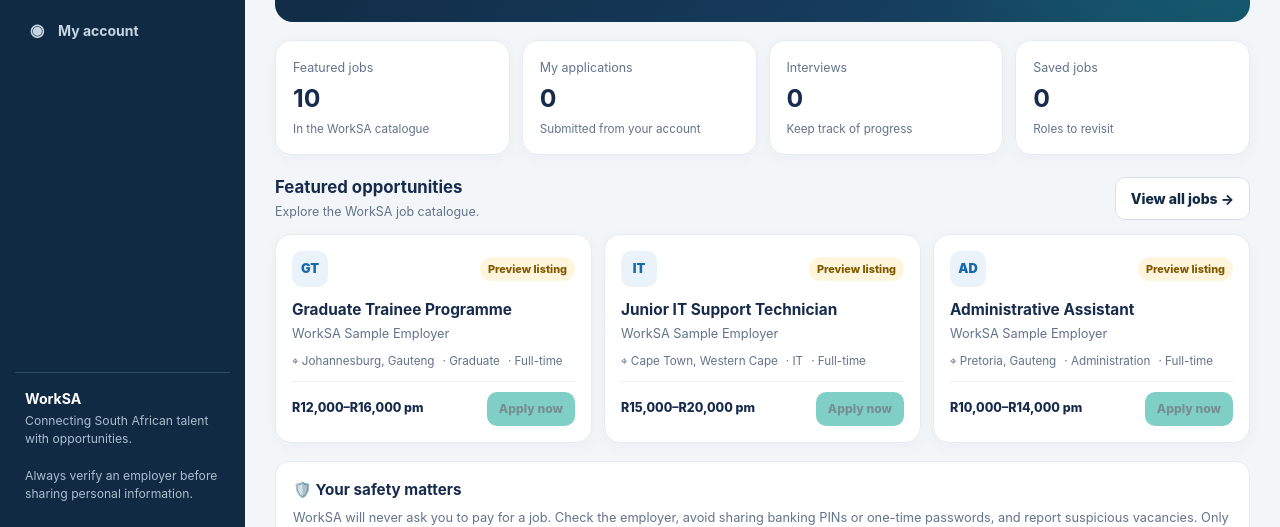
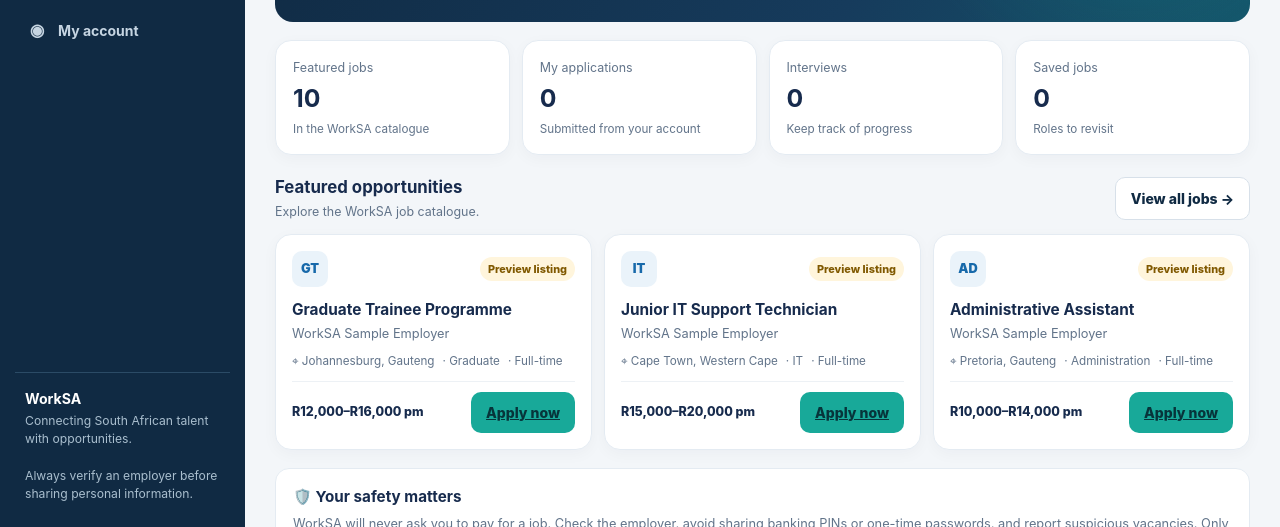
Before and after one commit to casenovacart/WorkSA, a plain HTML site: page index.html in a window 1280 px wide. Shown: the part 273-800 px from the top of the page. Drawn offline with nearby package versions, Linux system fonts and the light colour scheme.

Commit message:
Enable direct WorkSA application links for preview job cards

```diff
--- a/index.html
+++ b/index.html
@@ -69,16 +69,17 @@ function esc(v){return String(v??'').replace(/[&<>"']/g,c=>({'&':'&amp;','<':'&l
 function setPage(name){page=name;document.querySelectorAll('.page').forEach(p=>p.classList.toggle('active',p.id==='page-'+name));document.querySelectorAll('[data-page]').forEach(b=>{if(b.dataset.page===name)b.setAttribute('aria-current','page');else b.removeAttribute('aria-current')});$('pageTitle').textContent={home:'Overview',jobs:'Find jobs',applications:'My applications',account:'My account'}[name];$('content')?.scrollTo(0,0);document.querySelector('.content').scrollTop=0;if(name==='jobs')renderJobs();if(name==='applications')renderApplications()}
 document.querySelectorAll('[data-page]').forEach(b=>b.addEventListener('click',()=>setPage(b.dataset.page)));
 document.querySelectorAll('[data-go]').forEach(b=>b.addEventListener('click',()=>setPage(b.dataset.go)));
-function jobCard(j){return '<article class="card job-card"><div class="job-top"><span class="company-mark">'+esc(j.initials||j.company?.slice(0,2)||'WS')+'</span><span class="tag '+(j.demo?'demo':'')+'">'+(j.demo?'Preview listing':'Verified listing')+'</span></div><h3>'+esc(j.title)+'</h3><div class="company">'+esc(j.company)+'</div><div class="job-meta"><span>⌖ '+esc(j.location)+'</span><span>· '+esc(j.category)+'</span><span>· '+esc(j.type||'Full-time')+'</span></div><div class="job-bottom"><span class="salary">'+esc(j.salary||'Salary not disclosed')+'</span><button class="btn btn-primary" data-apply="'+esc(j.id)+'" '+(j.demo?'disabled title="Preview only"':'')+'>Apply now</button></div></article>'}
+function jobCard(j){return '<article class="card job-card"><div class="job-top"><span class="company-mark">'+esc(j.initials||j.company?.slice(0,2)||'WS')+'</span><span class="tag '+(j.demo?'demo':'')+'">'+(j.demo?'Preview listing':'Verified listing')+'</span></div><h3>'+esc(j.title)+'</h3><div class="company">'+esc(j.company)+'</div><div class="job-meta"><span>⌖ '+esc(j.location)+'</span><span>· '+esc(j.category)+'</span><span>· '+esc(j.type||'Full-time')+'</span></div><div class="job-bottom"><span class="salary">'+esc(j.salary||'Salary not disclosed')+'</span><a class="btn btn-primary" data-apply="'+esc(j.id)+'" href="?apply='+encodeURIComponent(j.id)+'">Apply now</a></div></article>'}
 function renderHome(){ $('featuredJobs').innerHTML=jobs.slice(0,3).map(jobCard).join('');$('heroJobs').textContent=jobs.length;$('statJobs').textContent=jobs.length;$('statApplications').textContent=applications.length;$('statInterviews').textContent=applications.filter(a=>a.status==='Interview').length;$('statSaved').textContent=Number(localStorage.getItem('worksa.saved.count')||0)}
 function filteredJobs(){return jobs.filter(j=>(!filter.q||(j.title+' '+j.company+' '+j.category).toLowerCase().includes(filter.q.toLowerCase()))&&(!filter.location||j.location.toLowerCase().includes(filter.location.toLowerCase()))&&(!filter.category||j.category===filter.category))}
 function renderJobs(){const list=filteredJobs(),pages=Math.max(1,Math.ceil(list.length/perPage));pageNo=Math.min(pageNo,pages);$('allJobs').innerHTML=list.slice((pageNo-1)*perPage,pageNo*perPage).map(jobCard).join('')||'<div class="empty" style="grid-column:1/-1"><strong>No matching vacancies found</strong>Try a different keyword, location or category. New employer listings will appear here.</div>';$('resultCount').textContent='Showing '+list.length+' matching opportunities';$('resultHeading').textContent=filter.q||filter.category?'Search results':'Featured jobs';$('pagination').innerHTML=pages>1?'<button class="btn btn-light" id="prevPage" '+(pageNo===1?'disabled':'')+'>Previous</button><span>Page '+pageNo+' of '+pages+'</span><button class="btn btn-light" id="nextPage" '+(pageNo===pages?'disabled':'')+'>Next</button>':'';$('prevPage')?.addEventListener('click',()=>{pageNo--;renderJobs()});$('nextPage')?.addEventListener('click',()=>{pageNo++;renderJobs()})}
 $('jobSearch').addEventListener('submit',e=>{e.preventDefault();filter={q:$('query').value.trim(),location:$('jobLocation').value.trim(),category:$('jobCategory').value};pageNo=1;document.querySelectorAll('[data-cat]').forEach(b=>b.setAttribute('aria-pressed',String(b.dataset.cat===filter.category)));renderJobs()});
 $('categoryChips').addEventListener('click',e=>{const b=e.target.closest('[data-cat]');if(!b)return;filter.category=b.dataset.cat;$('jobCategory').value=filter.category;pageNo=1;document.querySelectorAll('[data-cat]').forEach(x=>x.setAttribute('aria-pressed',String(x===b)));renderJobs()});
-document.addEventListener('click',e=>{const b=e.target.closest('[data-apply]');if(!b)return;const job=jobs.find(j=>j.id===b.dataset.apply);if(job&&!job.demo)openApply(job)});
-function openApply(job){$('applyJobId').value=job.id;$('applyJobName').textContent=job.title+' · '+job.company;$('applyNotice').textContent=user?'Your application will be sent to WorkSA and associated with your account.':'Sign in or create an account before applying.';$('applySubmit').disabled=!user;$('applyModal').classList.add('open');$('applicantName').focus()}
-document.querySelectorAll('[data-close]').forEach(b=>b.addEventListener('click',()=>$('applyModal').classList.remove('open')));
-$('applyModal').addEventListener('click',e=>{if(e.target===$('applyModal'))$('applyModal').classList.remove('open')});
+function openApply(job,updateUrl=true){$('applyJobId').value=job.id;$('applyJobName').textContent=job.title+' · '+job.company;const preview=!!job.demo;$('applyNotice').textContent=preview?'This is a preview application link. This sample vacancy is not a live job, and no application can be sent to an employer.':'Your application will be sent to WorkSA and associated with your account.';document.querySelectorAll('#applyForm .field').forEach(el=>el.classList.toggle('hidden',preview));$('applySubmit').classList.toggle('hidden',preview);$('applySubmit').disabled=preview||!user;if(updateUrl){const url=new URL(window.location.href);url.searchParams.set('apply',job.id);history.pushState({apply:job.id},'',url)}$('applyModal').classList.add('open');if(!preview)$('applicantName').focus()}
+document.addEventListener('click',e=>{const b=e.target.closest('[data-apply]');if(!b)return;e.preventDefault();const job=jobs.find(j=>j.id===b.dataset.apply);if(job)openApply(job)});
+window.addEventListener('popstate',()=>{const id=new URLSearchParams(location.search).get('apply');const job=jobs.find(j=>j.id===id);if(job)openApply(job,false);else $('applyModal').classList.remove('open')});
+document.querySelectorAll('[data-close]').forEach(b=>b.addEventListener('click',()=>{$('applyModal').classList.remove('open');const url=new URL(location.href);url.searchParams.delete('apply');history.pushState({},'',url)}));
+$('applyModal').addEventListener('click',e=>{if(e.target===$('applyModal')){$('applyModal').classList.remove('open');const url=new URL(location.href);url.searchParams.delete('apply');history.pushState({},'',url)}});
 $('applyForm').addEventListener('submit',async e=>{e.preventDefault();if(!user){$('applyModal').classList.remove('open');setPage('account');toast('Please sign in before applying.');return}const payload={job_id:$('applyJobId').value,full_name:$('applicantName').value.trim(),email:$('applicantEmail').value.trim(),cover_note:$('coverNote').value.trim(),status:'Submitted'};if(!client){toast('Applications are disabled until secure WorkSA accounts and database are configured.');return}const {error}=await client.from('applications').insert({candidate_id:user.id,job_id:payload.job_id,full_name:payload.full_name,email:payload.email,cover_note:payload.cover_note,status:payload.status});if(error){toast(error.message);return}$('applyModal').classList.remove('open');toast('Application submitted successfully.');await renderApplications()});
 function renderApplications(){if(!user){$('applicationList').innerHTML='<div class="empty"><strong>Sign in to see your applications</strong>Create a WorkSA account to keep your application history private and available when you return.<br><br><button class="btn btn-primary" data-go="account">Go to account</button></div>';return}if(!client){$('applicationList').innerHTML='<div class="empty"><strong>Account service not configured</strong>Your application history will appear here after WorkSA connects its secure database.</div>';return}client.from('applications').select('id,job_id,status,created_at,jobs(title,company,location)').order('created_at',{ascending:false}).then(({data,error})=>{if(error){$('applicationList').innerHTML='<div class="empty">Could not load applications. '+esc(error.message)+'</div>';return}$('applicationList').innerHTML=data.length?data.map(a=>'<article class="card application"><div><h3>'+esc(a.jobs?.title||'Job application')+'</h3><p>'+esc(a.jobs?.company||'WorkSA employer')+' · '+esc(a.jobs?.location||'')+' · '+new Date(a.created_at).toLocaleDateString('en-ZA')+'</p></div><span class="tag">'+esc(a.status)+'</span></article>').join(''):'<div class="empty"><strong>No applications yet</strong>When you apply for a verified WorkSA job, it will appear here.</div>'})}
 function authUI(){const signed=!!user;$('headerAuth').classList.toggle('hidden',signed);$('userPill').classList.toggle('hidden',!signed);$('signOut').classList.toggle('hidden',!signed);$('profileSummary').textContent=signed?'Signed in as '+user.email:'You are browsing WorkSA as a guest.';$('accountStatus').textContent=signed?'Signed in':'Guest preview';$('avatar').textContent=signed?(user.email[0]||'U').toUpperCase():'U';$('userName').textContent=signed?user.email:'Account';$('authHeading').textContent=signed?'Your WorkSA account':'Create your WorkSA account';$('authIntro').textContent=signed?'Your account is connected. You can sign out securely below.':'Register or sign in to manage your job applications.';$('authForm').classList.toggle('hidden',signed);$('toggleAuth').classList.toggle('hidden',signed);$('authNotice').textContent=client?'Secure account service connected. Your credentials are managed by Supabase Auth.':'Account creation is a preview until the Supabase project URL and public anon key are configured. No password is stored by this preview.'}
@@ -87,7 +88,7 @@ $('authForm').addEventListener('submit',async e=>{e.preventDefault();if(!client)
 $('signOut').addEventListener('click',async()=>{if(client)await client.auth.signOut();user=null;authUI();renderApplications();toast('You have signed out.')});
 $('headerAuth').addEventListener('click',()=>setPage('account'));
 async function init(){if(client){const {data}=await client.auth.getSession();user=data.session?.user||null;client.auth.onAuthStateChange((_event,session)=>{user=session?.user||null;authUI();renderApplications()});}authUI();renderHome();renderJobs();renderApplications()}
-init();
+init().then(()=>{const id=new URLSearchParams(location.search).get('apply');const job=jobs.find(j=>j.id===id);if(job)openApply(job,false)});
 })();
 </script>
 </body></html>
```
